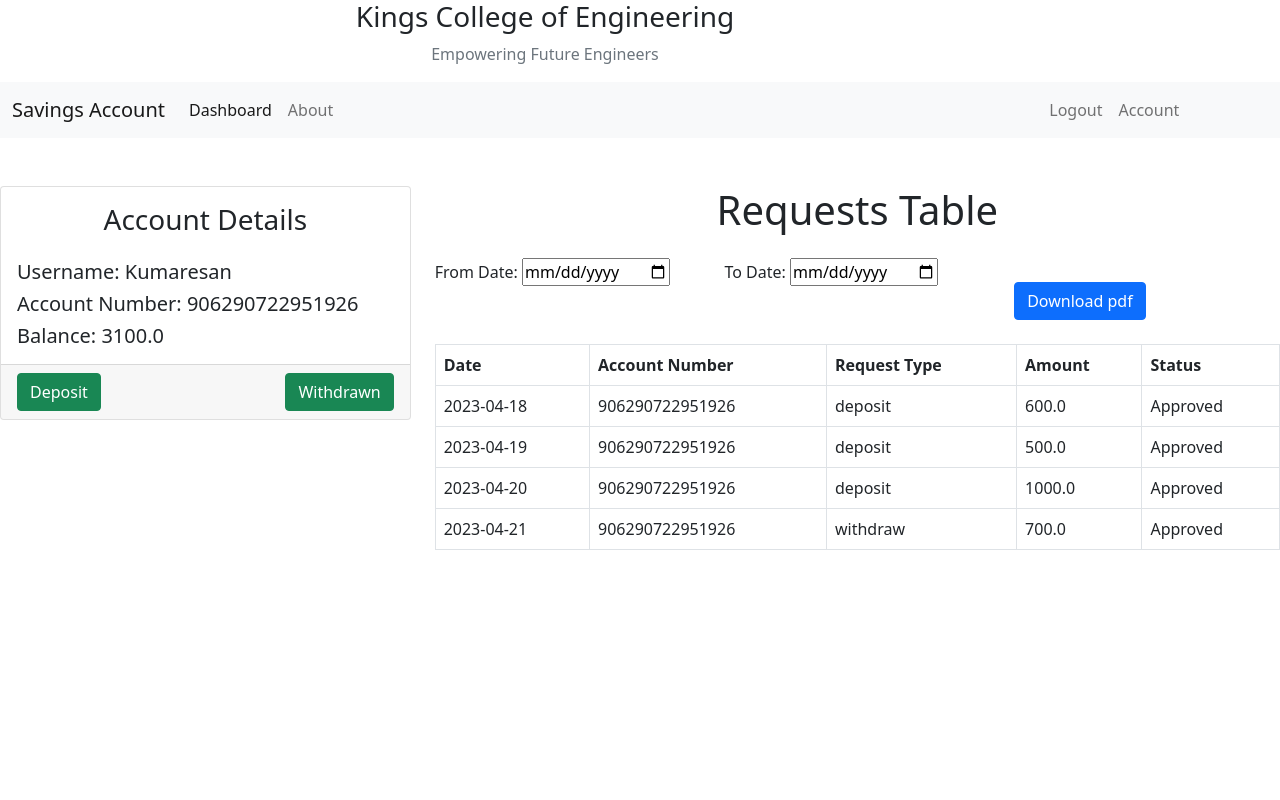
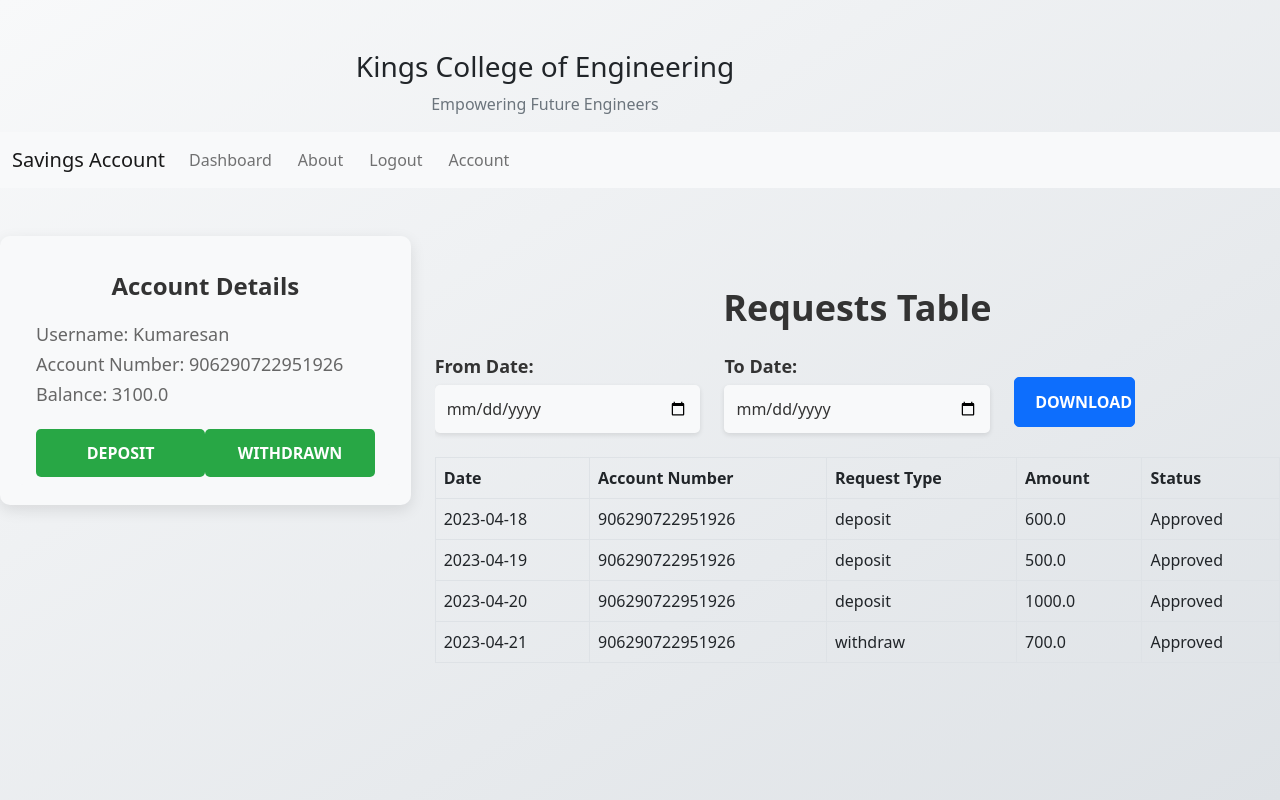
Before and after one commit to kumaresankp/Savings-Account, a Flask app: page /user-dashboard in a window 1280 px wide. Run offline with Flask 3, Linux system fonts and the light colour scheme; a user stored in the database is signed in.

Commit message:
changed_final

```diff
--- a/Savings/forms.py
+++ b/Savings/forms.py
@@ -60,4 +60,4 @@ class AccountForm(FlaskForm):
 class DateForm(FlaskForm):
     from_date = DateField('From Date', validators=[DataRequired()], format='%Y-%m-%d')
     to_date = DateField('To Date', validators=[DataRequired()], format='%Y-%m-%d')
-    submit = SubmitField('Download pdf')
+    submit = SubmitField('Download')
--- a/Savings/templates/base.html
+++ b/Savings/templates/base.html
@@ -4,6 +4,65 @@
 <html>
 <head>
 	<link href="https://cdn.jsdelivr.net/npm/bootstrap@5.0.2/dist/css/bootstrap.min.css" rel="stylesheet" integrity="sha384-EVSTQN3/azprG1Anm3QDgpJLIm9Nao0Yz1ztcQTwFspd3yD65VohhpuuCOmLASjC" crossorigin="anonymous">
+
+  <style type="text/css">
+   body {
+    background-color: #f8f9fa;
+    background-image: linear-gradient(to bottom right, #f8f9fa, #dee2e6);
+    background-repeat: no-repeat;
+    background-attachment: fixed;
+}
+/* Change the background color of the navbar */
+.navbar {
+  background-color: #222;
+}
+
+/* Change the text color of the navbar links */
+.navbar a {
+  color: #fff;
+}
+
+/* Change the hover color of the navbar links */
+.navbar a:hover {
+  color: #ffcc00;
+}
+
+/* Change the background color of the active navbar link */
+.navbar .nav-link.active {
+  background-color: #ffcc00;
+  color: #222;
+}
+
+/* Add a custom margin to the navbar items */
+.navbar-nav .nav-item {
+  margin-right: 10px;
+}
+
+/* Change the color of the navbar toggler icon */
+.navbar-toggler-icon {
+  background-color: #fff;
+}
+
+/* Change the color of the navbar toggler icon on hover */
+.navbar-toggler:hover .navbar-toggler-icon {
+  background-color: #ffcc00;
+}
+
+/* Change the background color of the dropdown menu */
+.dropdown-menu {
+  background-color: #222;
+}
+
+/* Change the text color of the dropdown menu links */
+.dropdown-menu a {
+  color: #fff;
+}
+
+/* Change the hover color of the dropdown menu links */
+.dropdown-menu a:hover {
+  color: #ffcc00;
+}
+  </style>
 </head>
 
 <body>
@@ -30,48 +89,47 @@
 
 
 	<nav class="navbar navbar-expand-lg navbar-light bg-light">
-    <div class="container-fluid">
+  <div class="container-fluid">
     <a class="navbar-brand" href="#">Savings Account</a>
     <button class="navbar-toggler" type="button" data-bs-toggle="collapse" data-bs-target="#navbarNav" aria-controls="navbarNav" aria-expanded="false" aria-label="Toggle navigation">
       <span class="navbar-toggler-icon"></span>
     </button>
     <div class="collapse navbar-collapse" id="navbarNav">
-      <ul class="navbar-nav">
+      <ul class="navbar-nav mr-auto">
         {% if current_user.is_authenticated %}
         <li class="nav-item">
-          <a class="nav-link active" aria-current="page" href="/user-dashboard">Dashboard</a>
+          <a class="nav-link" href="/user-dashboard">Dashboard</a>
         </li>
         {% else %}
         <li class="nav-item">
-          <a class="nav-link active" aria-current="page" href="/">Home</a>
+          <a class="nav-link" href="/">Home</a>
         </li>
-        {%endif%}
-
+        {% endif %}
         <li class="nav-item">
           <a class="nav-link" href="#">About</a>
         </li>
-
-        <div style="display: flex; margin-left: 700px;">
+      </ul>
+      <ul class="navbar-nav">
+        <li class="nav-item">
           {% if current_user.is_authenticated %}
-        <li class="nav-item">
           <a class="nav-link" href="/logout">Logout</a>
         </li>
         <li class="nav-item">
-          <a class="nav-link " href="/account" tabindex="-1" aria-disabled="true">Account</a>
+          <a class="nav-link" href="/account">Account</a>
         </li>
           {% else %}
         <li class="nav-item">
           <a class="nav-link" href="/login">Login</a>
         </li>
         <li class="nav-item">
-          <a class="nav-link " href="/register" tabindex="-1" aria-disabled="true">Register</a>
+          <a class="nav-link" href="/register">Register</a>
         </li>
         {% endif %}
-        </div>
       </ul>
     </div>
   </div>
 </nav>
+
 
 
 <div class="row">
--- a/Savings/templates/dashboard/user.html
+++ b/Savings/templates/dashboard/user.html
@@ -66,4 +66,99 @@
         </div>
     </div>
 </div>
+
+<style type="text/css">
+    /* Custom CSS */
+.container {
+    margin-top: 50px;
+}
+
+.card {
+    border: none;
+    border-radius: 10px;
+    box-shadow: 0px 5px 15px rgba(0, 0, 0, 0.1);
+    overflow: hidden;
+    background-color: #f8f9fa;
+    padding: 20px;
+}
+
+.card-title {
+    margin-bottom: 20px;
+    font-size: 24px;
+    font-weight: bold;
+    color: #333;
+}
+
+.card-text {
+    font-size: 18px;
+    color: #666;
+}
+
+.card-footer {
+    background-color: #f8f9fa;
+    border-top: none;
+}
+
+.btn {
+    border-radius: 5px;
+    font-weight: bold;
+    padding: 12px 20px;
+    text-transform: uppercase;
+    width: 100%;
+}
+
+.btn-success {
+    background-color: #28a745;
+    border: none;
+}
+
+.btn-success:hover {
+    background-color: #1e7e34;
+}
+
+.table-responsive {
+    margin-top: 50px;
+}
+
+h1 {
+    font-size: 36px;
+    font-weight: bold;
+    color: #333;
+    text-align: center;
+    margin-bottom: 30px;
+}
+
+form {
+    margin-bottom: 20px;
+}
+
+label {
+    font-size: 18px;
+    font-weight: bold;
+    color: #333;
+    margin-bottom: 5px;
+}
+
+/* Customize date fields */
+input[type="date"] {
+    padding: 12px;
+    font-size: 16px;
+    color: #333;
+    border: none;
+    border-radius: 5px;
+    background-color: #f8f9fa;
+    box-shadow: 0px 2px 5px rgba(0, 0, 0, 0.1);
+    width: 100%;
+    outline: none;
+}
+
+input[type="date"]::placeholder {
+    color: #999;
+}
+
+input[type="date"]:focus {
+    box-shadow: 0px 2px 5px rgba(0, 0, 0, 0.2);
+}
+
+</style>
 {% endblock %}
```
Also changed, not shown: Savings/templates/dashboard/admin.html (+77 -0 lines), Savings/templates/register.html (+67 -24 lines).
